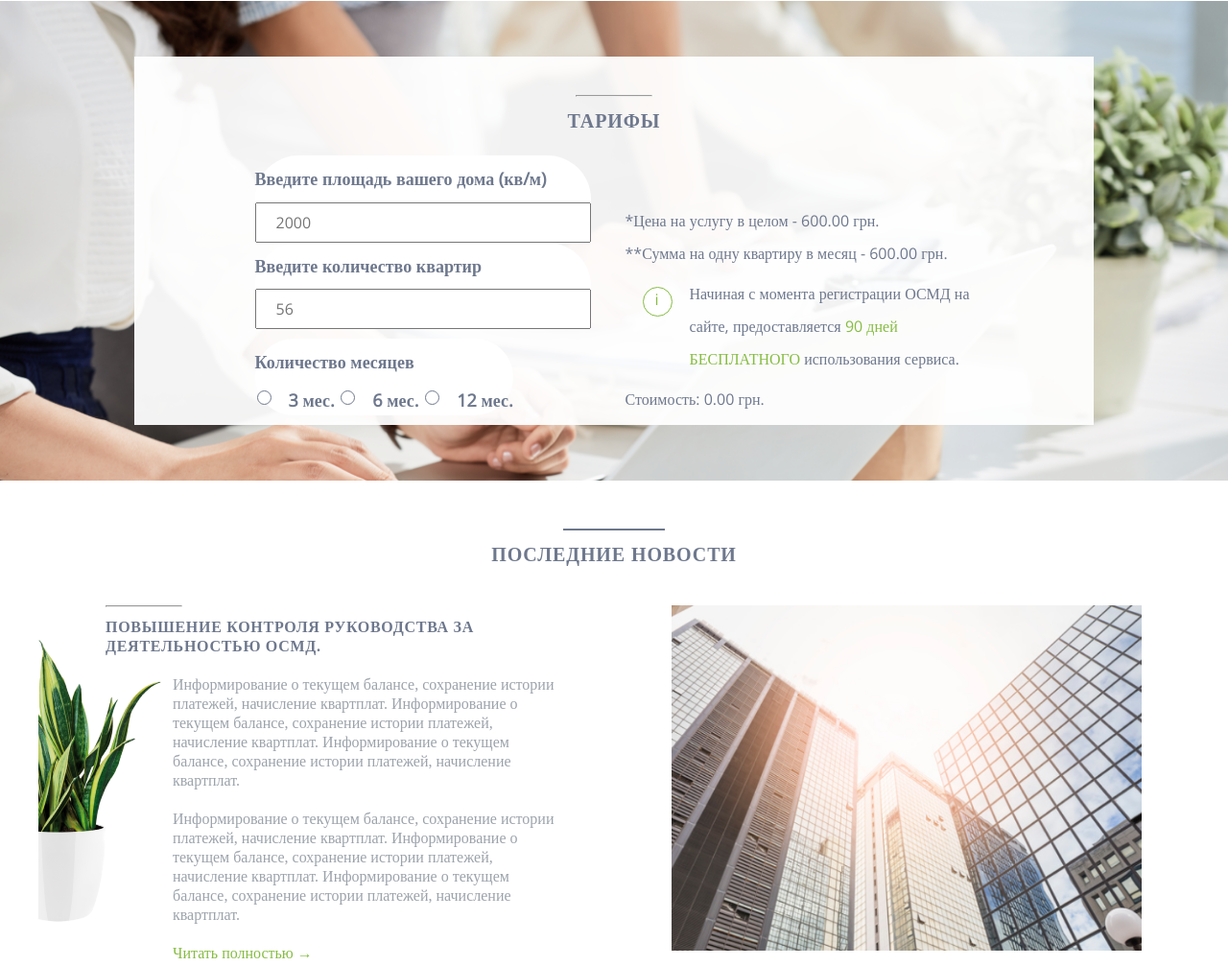
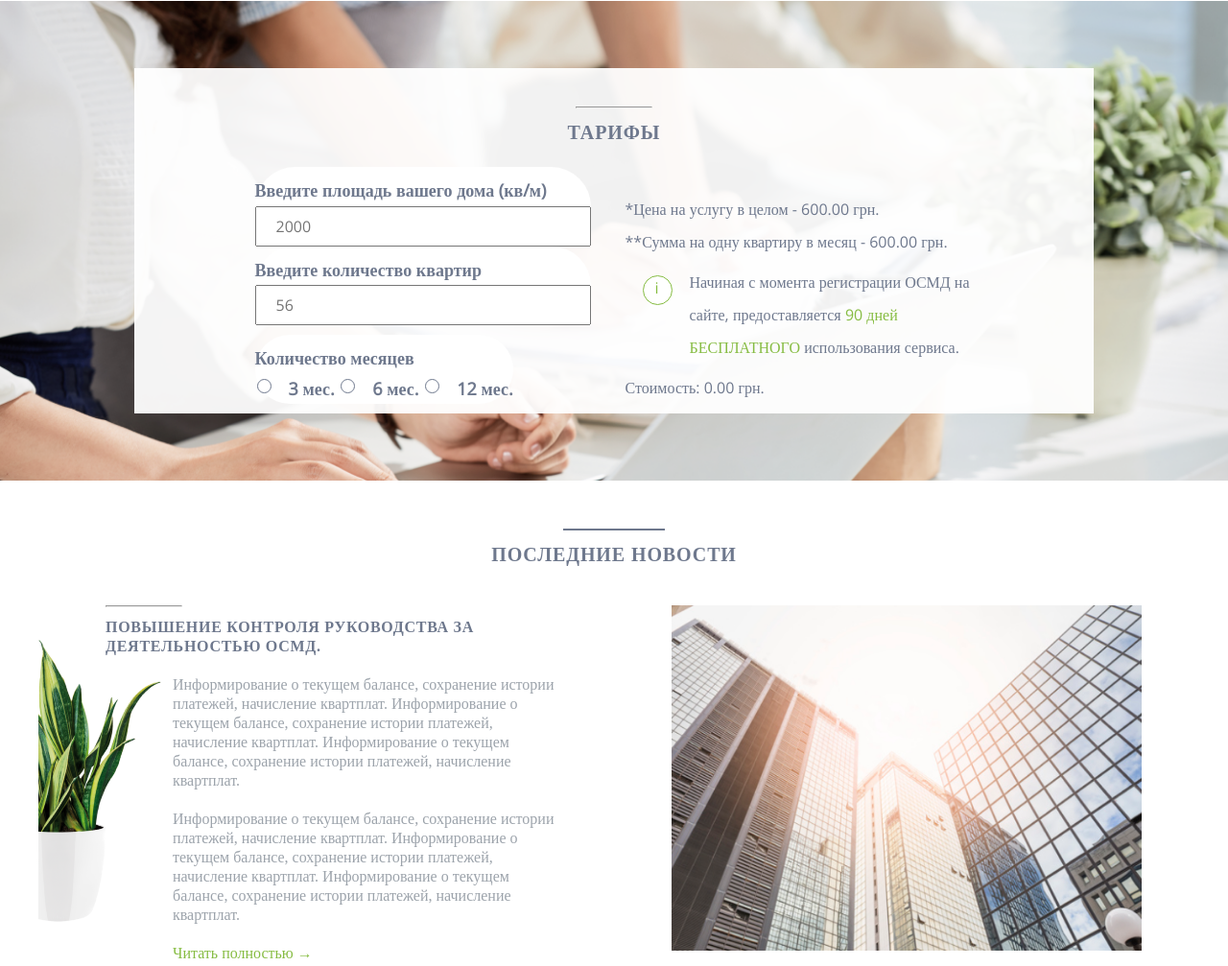
Before and after one commit to lysenko-roman/projects_test_osbb, a plain HTML site: page index.html in a window 1280 px wide. Shown: the part 1862-2869 px from the top of the page at 96% size. Drawn offline with nearby package versions, Linux system fonts and the light colour scheme; a web font is replaced by a local one.

Commit message:
first commit

```diff
--- a/index.html
+++ b/index.html
@@ -330,7 +330,7 @@
     </header>
 
 
-    <main>
+    <div>
         <div id="bg__container" class="center">
             <div id="bg__overlay" class="center">
 
@@ -517,7 +517,7 @@
                         <div class="count__container_left">
                             <div class="flex center">
                                 <form action="">
-                                    <p>Введите площадь вашего дома (кв/м)<p/>
+                                    <p>Введите площадь вашего дома (кв/м)</p>
                                     <input id="number_a" class="count__container_input" type="text" placeholder="2000"
                                            onkeypress='validate(event)' >
                                 </form>
@@ -526,7 +526,7 @@
 
                             <div class="flex center">
                                 <form action="">
-                                    <p>Введите количество квартир<p/>
+                                    <p>Введите количество квартир</p>
                                     <input id="number_b" class="count__container_input" type="text" placeholder="56"
                                            onkeypress='validate(event)' >
                                 </form>
@@ -536,7 +536,7 @@
 
                             <div class="flex center">
                                 <form class="form_inp_radio"  >
-                                    <p>Количество месяцев<p/>
+                                    <p>Количество месяцев</p>
 
                                     <input id="number_x" class="myradio radio" type="radio" name="number" value="3" onchange="CalcThree()">
                                     <label for="number_x">3 мес.</label>
@@ -653,7 +653,8 @@
 
 
                 </div>
-    </main>
+
+    </div>
 
     <footer>
         <div id="footer" class="center">
--- a/style/style.css
+++ b/style/style.css
@@ -609,7 +609,7 @@ mark {
 #img_fix_h {
     position: absolute;
     right: 76px;
-    top: 1172px;
+    top: 1200px;
     border:0 !important;
 }
 
```
